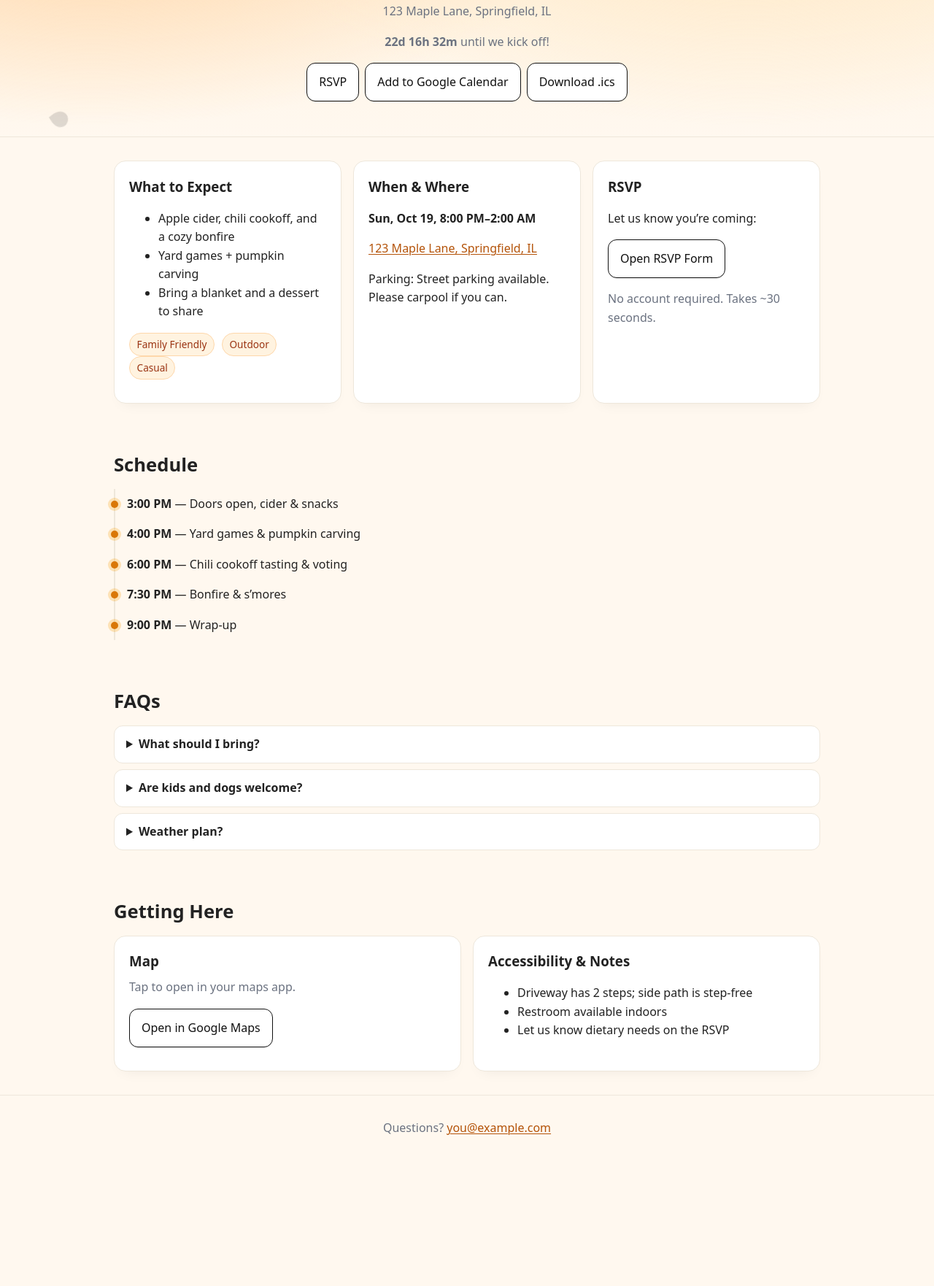
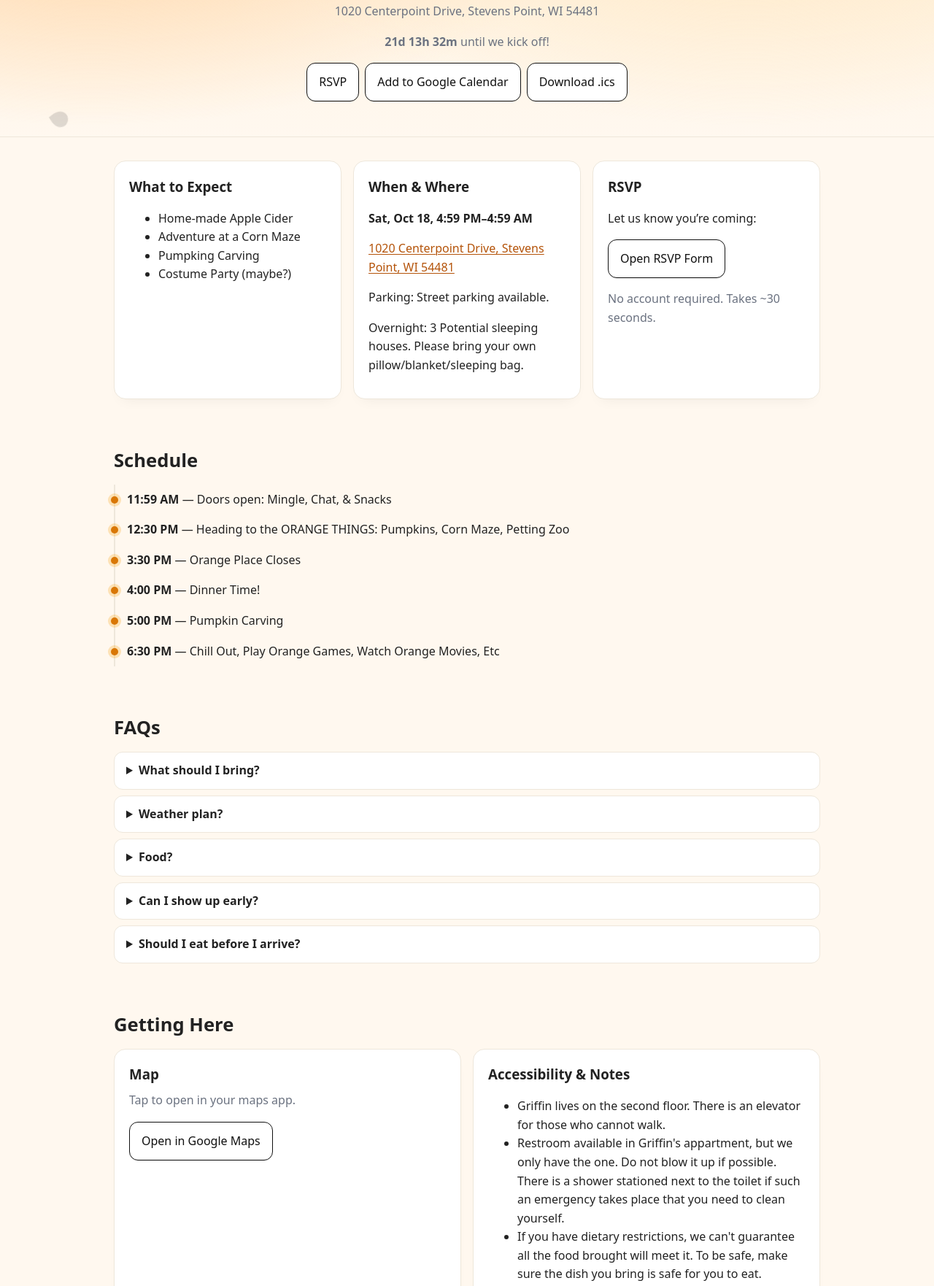
Before and after one commit to HeyLookItsGriffin/fall-fest-site, a plain HTML site: page index.html in a window 1280 px wide. Shown: the part 154-1916 px from the top of the page at 73% size. Before the commit the page ends 1761 px from the top, so only its background shows below. Drawn offline with Linux system fonts and the light colour scheme.

Commit message:
Added personalization to the site with the event details

```diff
--- a/index.html
+++ b/index.html
@@ -3,11 +3,12 @@
 <head>
   <meta charset="utf-8" />
   <meta name="viewport" content="width=device-width, initial-scale=1" />
-  <title>Fall Fest 🍂</title>
+  <title>Fall Fest</title>
   <meta name="description" content="Join us for Fall Fest! Chili cookoff, bonfire, yard games, and cozy sweaters.">
   <link rel="canonical" href="https://heylookitsgriffin.github.io/fall-fest-site/">
-
-  <!-- Open Graph / Twitter for rich link previews -->
+<!-- =====================================================
+SOCIAL PREVIEW / LINK CARDS (Edit og:image path!)
+===================================================== -->
   <meta property="og:title" content="Fall Fest 🍂" />
   <meta property="og:description" content="Chili cookoff, bonfire, yard games. Join us!" />
   <meta property="og:type" content="website" />
@@ -16,6 +17,10 @@
   <meta property="og:image" content="https://heylookitsgriffin.github.io/fall-fest-site/og.jpg" />
   <meta name="twitter:card" content="summary_large_image" />
 
+  <!-- =====================================================
+GLOBAL STYLES (Colors, layout, components)
+Edit colors/spacing here for a quick theme change.
+===================================================== -->
   <style>
     :root {
       --bg: #fff8ef;
@@ -80,22 +85,33 @@
   </style>
 </head>
 <body>
-  <!-- Adjustable event settings for countdown + calendar links -->
+<!-- =====================================================
+CONFIG: EVENT SETTINGS (EDIT THESE VALUES ONLY)
+Title, start/end times (ISO with timezone), location,
+description, and RSVP form URL.
+===================================================== -->
   <script>
     const EVENT = {
-      title: "Fall Fest",
-      start: "2025-10-19T15:00:00-05:00", // CHANGE ME (ISO with timezone)
-      end:   "2025-10-19T21:00:00-05:00", // CHANGE ME
-      location: "123 Maple Lane, Springfield, IL", // CHANGE ME
-      description: "Chili cookoff, bonfire, yard games. Bring a blanket and a dessert!", // CHANGE ME
+      title: "Fall Fest 2025: The Orange Things",
+      start: "2025-10-18T11:59:59-05:00", // CHANGE ME (ISO with timezone)
+      end:   "2025-10-18T23:59:59-05:00", // CHANGE ME
+      location: "1020 Centerpoint Drive, Stevens Point, WI 54481", // CHANGE ME
+      description: "Let's go do some Orange Things this Fall Fest! I'm talking fricking going outside, looking at pumpkins, eating some of that food stuff I've heard so much about. Corn, like walking around in some corn. Frickin some other stuff, too. Orange things, man!", // CHANGE ME
       rsvpUrl: "https://forms.gle/replace-this-with-your-form" // CHANGE ME
     };
   </script>
-
+<!-- =====================================================
+DECORATIVE ELEMENTS (SVG leaves) — Optional
+Remove these <svg> blocks if you prefer a simpler look.
+===================================================== -->
   <svg class="float-leaf leaf-a" width="32" height="32" viewBox="0 0 24 24" fill="currentColor" aria-hidden="true"><path d="M12 2c4 0 8 3 8 8 0 6-6 10-8 12-2-2-8-6-8-12 0-5 4-8 8-8z"/></svg>
   <svg class="float-leaf leaf-b" width="36" height="36" viewBox="0 0 24 24" fill="currentColor" aria-hidden="true"><path d="M12 2c4 0 8 3 8 8 0 6-6 10-8 12-2-2-8-6-8-12 0-5 4-8 8-8z"/></svg>
   <svg class="float-leaf leaf-c" width="28" height="28" viewBox="0 0 24 24" fill="currentColor" aria-hidden="true"><path d="M12 2c4 0 8 3 8 8 0 6-6 10-8 12-2-2-8-6-8-12 0-5 4-8 8-8z"/></svg>
-
+<!-- =====================================================
+HERO / HEADER (date badge, title, location, countdown)
+Edit heading text if you want. Date/location are auto-filled
+from EVENT. Buttons are wired below.
+===================================================== -->
   <header class="hero" role="banner">
     <div class="container hero-inner">
       <span class="badge" aria-label="Event Date and Time">
@@ -112,28 +128,28 @@
       </p>
     </div>
   </header>
-
+<!-- =====================================================
+MAIN CONTENT
+Sections: What to Expect, When & Where, RSVP
+===================================================== -->
   <main class="container" id="main-content">
     <section class="section">
       <div class="grid">
         <div class="card">
           <h3>What to Expect</h3>
           <ul>
-            <li>Apple cider, chili cookoff, and a cozy bonfire</li>
-            <li>Yard games + pumpkin carving</li>
-            <li>Bring a blanket and a dessert to share</li>
+            <li>Home-made Apple Cider</li>
+            <li>Adventure at a Corn Maze</li>
+            <li>Pumpking Carving</li>
+            <li>Costume Party (maybe?)</li>
           </ul>
-          <p>
-            <span class="tag">Family Friendly</span>
-            <span class="tag">Outdoor</span>
-            <span class="tag">Casual</span>
-          </p>
         </div>
         <div class="card">
           <h3>When & Where</h3>
           <p><strong id="whenText">Oct 19, 3–9 PM</strong></p>
           <p><a id="whereLink" href="#" target="_blank" rel="noopener">123 Maple Lane, Springfield, IL</a></p>
-          <p style="margin-top:.75rem">Parking: Street parking available. Please carpool if you can.</p>
+          <p style="margin-top:.75rem">Parking: Street parking available.</p>
+          <p style="margin-top:.75rem">Overnight: 3 Potential sleeping houses. Please bring your own pillow/blanket/sleeping bag.</p>
         </div>
         <div class="card" id="rsvp">
           <h3>RSVP</h3>
@@ -147,11 +163,12 @@
     <section class="section">
       <h2>Schedule</h2>
       <ul class="timeline">
-        <li><strong>3:00 PM</strong> — Doors open, cider & snacks</li>
-        <li><strong>4:00 PM</strong> — Yard games & pumpkin carving</li>
-        <li><strong>6:00 PM</strong> — Chili cookoff tasting & voting</li>
-        <li><strong>7:30 PM</strong> — Bonfire & s’mores</li>
-        <li><strong>9:00 PM</strong> — Wrap-up</li>
+        <li><strong>11:59 AM</strong> — Doors open: Mingle, Chat, & Snacks</li>
+        <li><strong>12:30 PM</strong> — Heading to the ORANGE THINGS: Pumpkins, Corn Maze, Petting Zoo</li>
+        <li><strong>3:30 PM</strong> — Orange Place Closes</li>
+        <li><strong>4:00 PM</strong> — Dinner Time!</li>
+        <li><strong>5:00 PM</strong> — Pumpkin Carving</li>
+        <li><strong>6:30 PM</strong> — Chill Out, Play Orange Games, Watch Orange Movies, Etc</li>
       </ul>
     </section>
 
@@ -160,15 +177,29 @@
       <div class="faq">
         <details>
           <summary>What should I bring?</summary>
-          <p>A blanket, a dessert to share, and anything you want to roast over the fire. If you have lawn chairs, bring those too.</p>
-        </details>
-        <details>
-          <summary>Are kids and dogs welcome?</summary>
-          <p>Kids: absolutely! Dogs: friendly, leashed pups are okay outdoors.</p>
+          <p>A pillow and blanket/sleeping bag</p>
+          <p>A food for potluck dinner</p>
+          <p>A postivly Orange attitude</p>
+          <p>Like $12 to get into the pumpkin and corn place (orange)</p>
+          <p>Weather appropriate attire. Bring an umbrella just in case</p>
         </details>
         <details>
           <summary>Weather plan?</summary>
-          <p>We’ll be outdoors. If rain is likely, we’ll set up pop-up tents. Bring layers for the evening chill.</p>
+          <p>We’ll be outdoors mid day, it's fall so I imagine a light jacket is in order.</p>
+          <p>If rain is likely, we’ll play it by ear. Pack an umbrella just in case.</p>
+        </details>
+        <details>
+          <summary>Food?</summary>
+          <p>We are planning a potluck style thing. Please bring your food PRE-MADE. We don't have space for everyone to make their dish here.</p>
+          <p>You can bring an entre, a side, or a dessert. Please compare with what others have written in the Dinner sign up sheet listed at the top of the page to ensure a decent variety.</p>
+        </details>
+        <details>
+          <summary>Can I show up early?</summary>
+          <p>Griffin might be still setting up, but feel free to show up early! Just let Griffin know ahead of time please!</p>
+        </details>
+        <details>
+          <summary>Should I eat before I arrive?</summary>
+          <p>We have no formal lunch plans, so if you have a late breakfast/early lunch before arriving, that would be fine. Otherwise, I am shooting for potluck dinner around 4-4:30ish</p>
         </details>
       </div>
     </section>
@@ -184,22 +215,36 @@
         <div class="card">
           <h3>Accessibility & Notes</h3>
           <ul>
-            <li>Driveway has 2 steps; side path is step-free</li>
-            <li>Restroom available indoors</li>
-            <li>Let us know dietary needs on the RSVP</li>
+            <li>Griffin lives on the second floor. There is an elevator for those who cannot walk.</li>
+            <li>Restroom available in Griffin's appartment, but we only have the one. Do not blow it up if possible. There is a shower stationed next to the toilet if such an emergency takes place that you need to clean yourself.</li>
+            <li>If you have dietary restrictions, we can't guarantee all the food brought will meet it. To be safe, make sure the dish you bring is safe for you to eat.</li>
           </ul>
         </div>
       </div>
     </section>
   </main>
-
+<!-- =====================================================
+FOOTER (contact)
+Update your email in the link below.
+===================================================== -->
   <footer class="footer" role="contentinfo">
     Questions? <a id="emailLink" href="mailto:you@example.com">you@example.com</a>
   </footer>
 
-  <!-- Event structured data (SEO) -->
+<!-- =====================================================
+STRUCTURED DATA (JSON-LD for search engines)
+Optional. Updates automatically from EVENT above.
+===================================================== -->
   <script type="application/ld+json" id="event-jsonld"></script>
 
+
+  <!-- =====================================================
+JAVASCRIPT (helpers + initialization)
+- Calendar links
+- Countdown
+- Map links
+- Auto-fill date/location text
+===================================================== -->
   <script>
     // ——— Helper functions ———
     const pad = n => String(n).padStart(2, '0');
```
